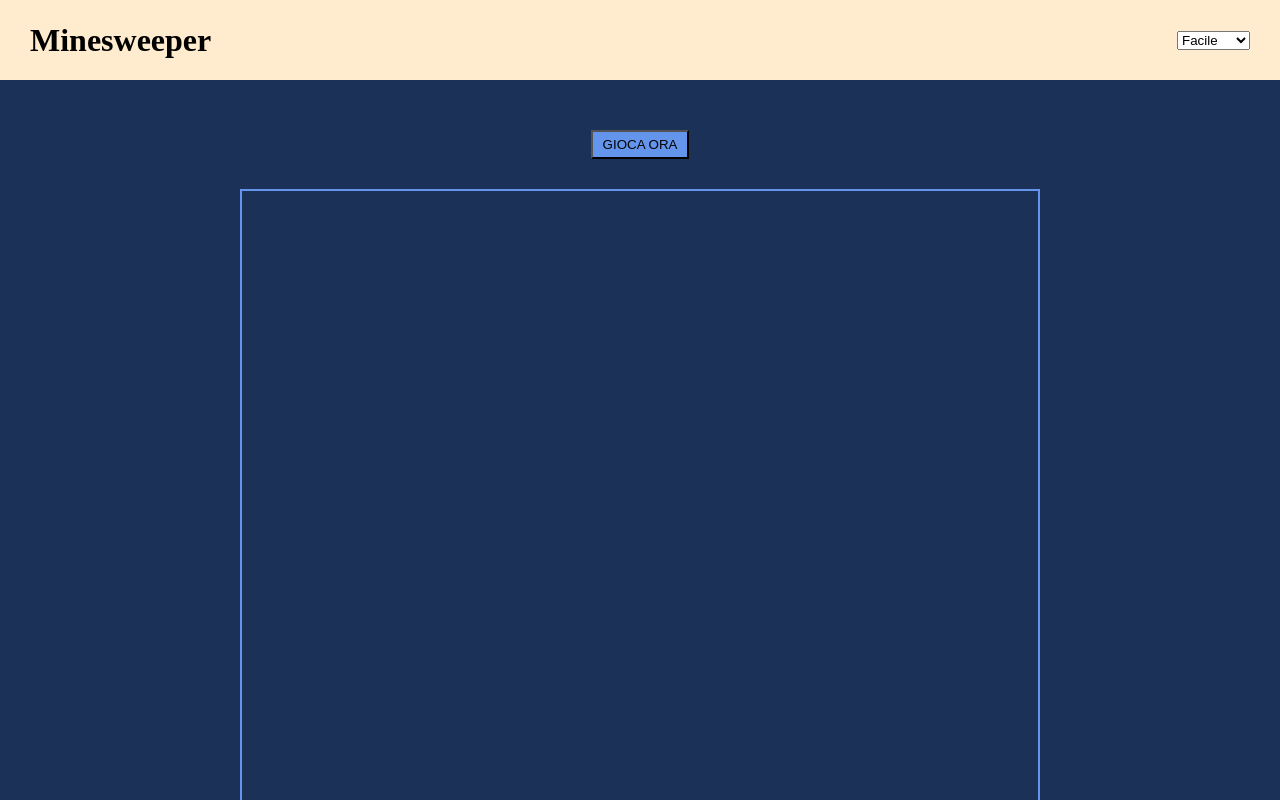
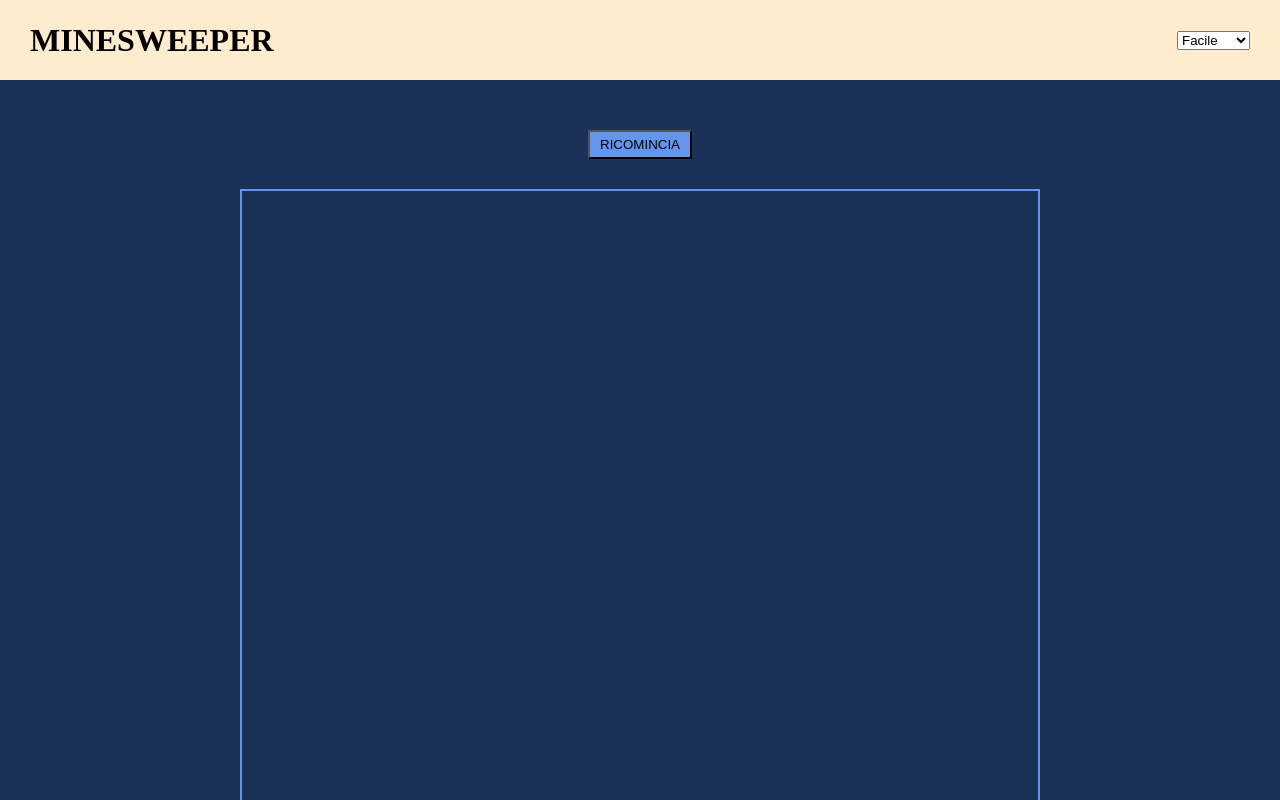
Before and after one commit to AdrianaSantorio/js-campominato-dom, a plain HTML site: page index.html in a window 1280 px wide. Both pictures are taken after a click on the button "GIOCA ORA". Shown: the top 800 px of the page. Drawn offline with Linux system fonts and the light colour scheme.

Commit message:
added - change button inner text

```diff
--- a/index.html
+++ b/index.html
@@ -9,7 +9,7 @@
 </head>
 <body>
     <header>
-        <h1>Minesweeper</h1>
+        <h1>MINESWEEPER</h1>
         <!-- selettore di difficoltà -->
         <select name="difficulty" id="difficulty">
             <option value="easy">Facile</option>
--- a/js/script.js
+++ b/js/script.js
@@ -12,3 +12,13 @@ BONUS:
 1- quando si clicca su una bomba e finisce la partita, il software scopre tutte le bombe nascoste
 2- quando si clicca su una bomba e finisce la partita, evitare che si possa cliccare su altre celle
 */
+
+const button = document.getElementById('play');
+
+function play () {
+    button.innerText='RICOMINCIA';
+}
+
+//eventlistener - play
+
+button.addEventListener('click', play);
```
